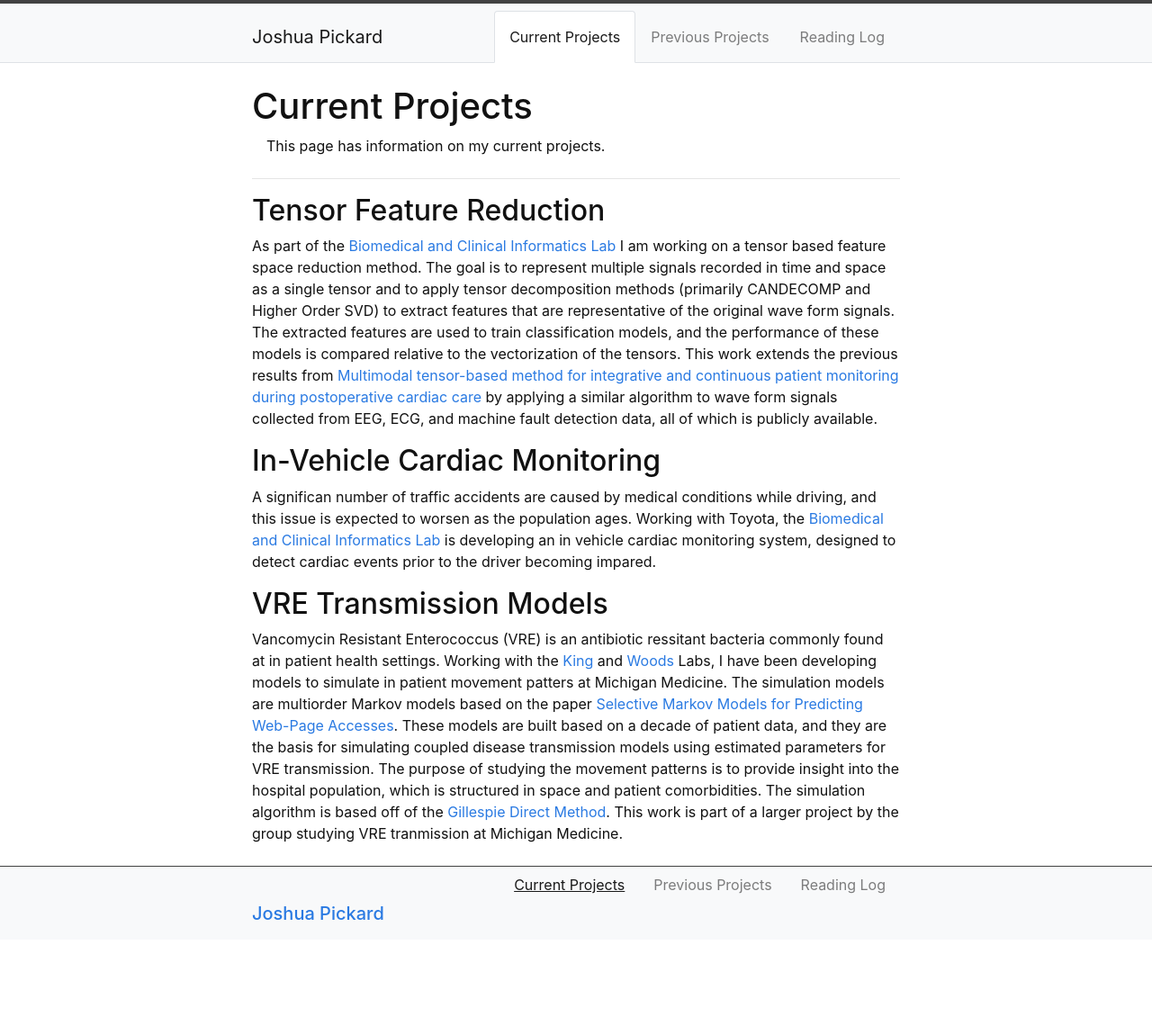
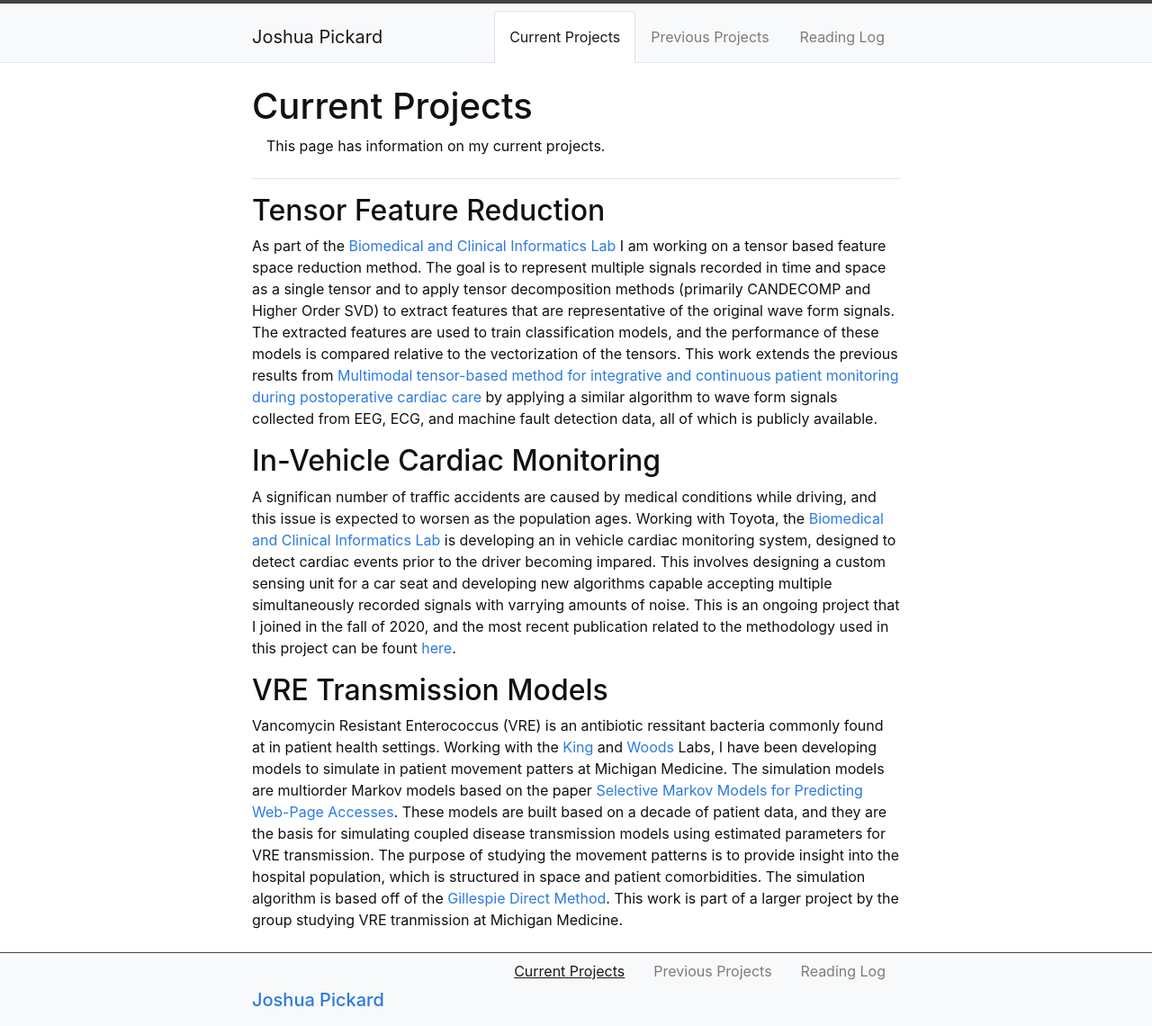
Before and after one commit to Jpickard1/jpickard1.github.io, a Jekyll site: the page built from content/1-Current_Projects.md, in a window 1280 px wide. Shown: the whole page at 90% size. Built offline with Jekyll 4.4.1, drawn with Linux system fonts in a browser that asks for light colours; before the commit the page ends 1044 px from its top, so only the background shows below that.

Commit message:
Update 1-Current_Projects.md

```diff
--- a/content/1-Current_Projects.md
+++ b/content/1-Current_Projects.md
@@ -9,7 +9,7 @@ description: >
 As part of the [Biomedical and Clinical Informatics Lab](https://najarianlab.ccmb.med.umich.edu/home) I am working on a tensor based feature space reduction method. The goal is to represent multiple signals recorded in time and space as a single tensor and to apply tensor decomposition methods (primarily CANDECOMP and Higher Order SVD) to extract features that are representative of the original wave form signals. The extracted features are used to train classification models, and the performance of these models is compared relative to the vectorization of the tensors. This work extends the previous results from [Multimodal tensor-based method for integrative and continuous patient monitoring during postoperative cardiac care](https://www.sciencedirect.com/science/article/pii/S0933365721000257) by applying a similar algorithm to wave form signals collected from EEG, ECG, and machine fault detection data, all of which is publicly available.
 
 ## In-Vehicle Cardiac Monitoring
-A significan number of traffic accidents are caused by medical conditions while driving, and this issue is expected to worsen as the population ages. Working with Toyota, the [Biomedical and Clinical Informatics Lab](https://najarianlab.ccmb.med.umich.edu/home) is developing an in vehicle cardiac monitoring system, designed to detect cardiac events prior to the driver becoming impared.
+A significan number of traffic accidents are caused by medical conditions while driving, and this issue is expected to worsen as the population ages. Working with Toyota, the [Biomedical and Clinical Informatics Lab](https://najarianlab.ccmb.med.umich.edu/home) is developing an in vehicle cardiac monitoring system, designed to detect cardiac events prior to the driver becoming impared. This involves designing a custom sensing unit for a car seat and developing new algorithms capable accepting multiple simultaneously recorded signals with varrying amounts of noise. This is an ongoing project that I joined in the fall of 2020, and the most recent publication related to the methodology used in this project can be fount [here](https://www.sciencedirect.com/science/article/pii/S1746809420303347).
 
 ## VRE Transmission Models
 Vancomycin Resistant Enterococcus (VRE) is an antibiotic ressitant bacteria commonly found at in patient health settings. Working with the [King](https://kinglab.eeb.lsa.umich.edu/) and [Woods](https://the-woods-lab.com/) Labs, I have been developing models to simulate in patient movement patters at Michigan Medicine. The simulation models are multiorder Markov models based on the paper [Selective Markov Models for Predicting Web-Page Accesses](https://archive.siam.org/meetings/sdm01/pdf/sdm01_04.pdf). These models are built based on a decade of patient data, and they are the basis for simulating coupled disease transmission models using estimated parameters for VRE transmission. The purpose of studying the movement patterns is to provide insight into the hospital population, which is structured in space and patient comorbidities. The simulation algorithm is based off of the [Gillespie Direct Method](https://www.sciencedirect.com/science/article/pii/0021999176900413). This work is part of a larger project by the group studying VRE tranmission at Michigan Medicine.
```
